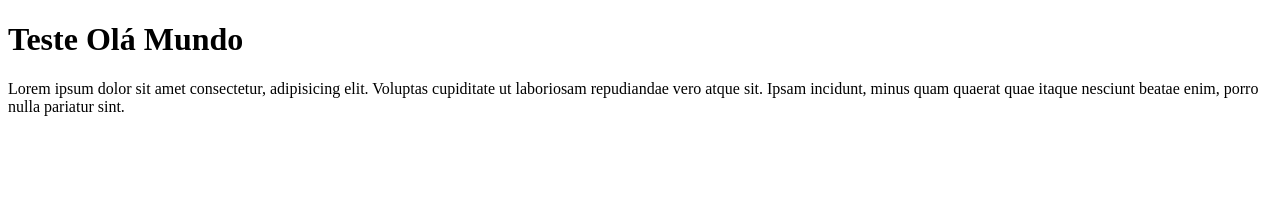
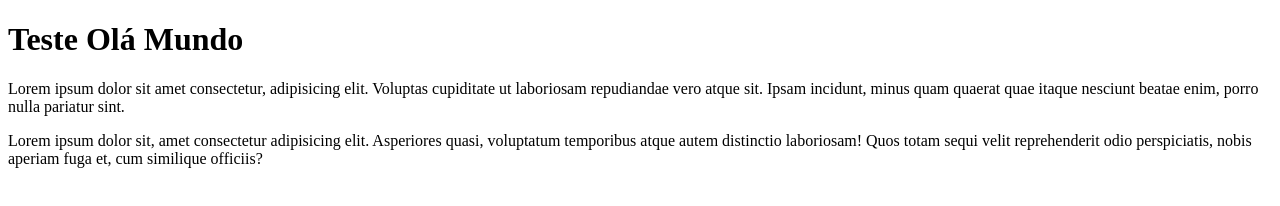
Before and after one commit to deosousa75/curso_em_video_git_github, a plain HTML site: page site-exemplo/index.html in a window 1280 px wide. Drawn offline with Linux system fonts and the light colour scheme.

Commit message:
Quarto Commit
Adicionei Parágrafo

```diff
--- a/site-exemplo/index.html
+++ b/site-exemplo/index.html
@@ -8,5 +8,6 @@
 <body>
     <h1>Teste Olá Mundo</h1>
     <p>Lorem ipsum dolor sit amet consectetur, adipisicing elit. Voluptas cupiditate ut laboriosam repudiandae vero atque sit. Ipsam incidunt, minus quam quaerat quae itaque nesciunt beatae enim, porro nulla pariatur sint.</p>
+    <p>Lorem ipsum dolor sit, amet consectetur adipisicing elit. Asperiores quasi, voluptatum temporibus atque autem distinctio laboriosam! Quos totam sequi velit reprehenderit odio perspiciatis, nobis aperiam fuga et, cum similique officiis?</p>
 </body>
 </html>
```
